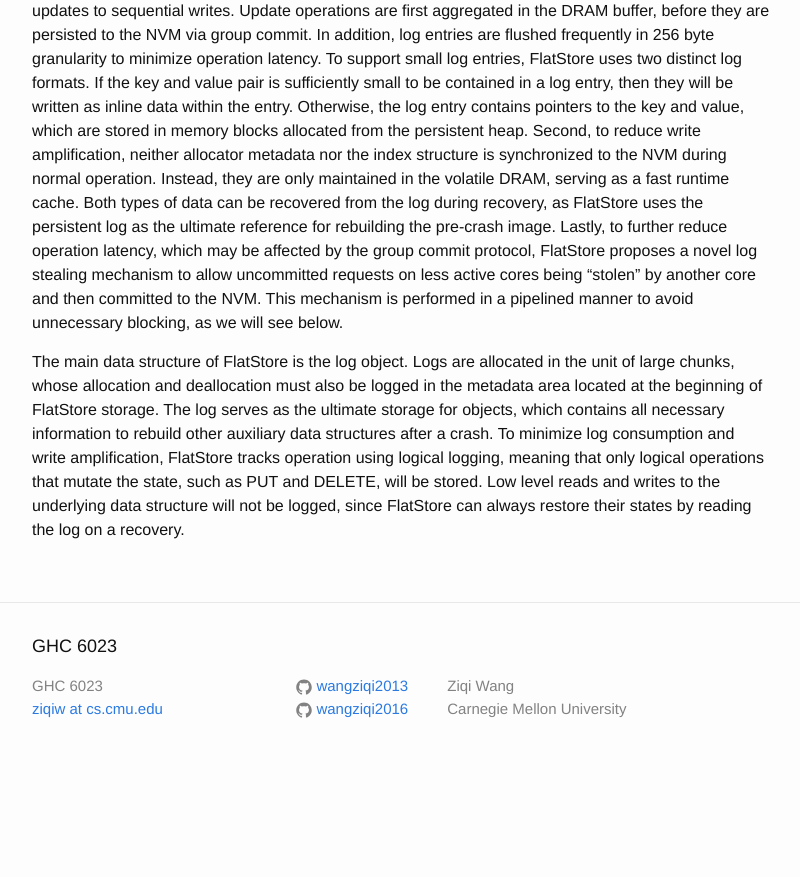
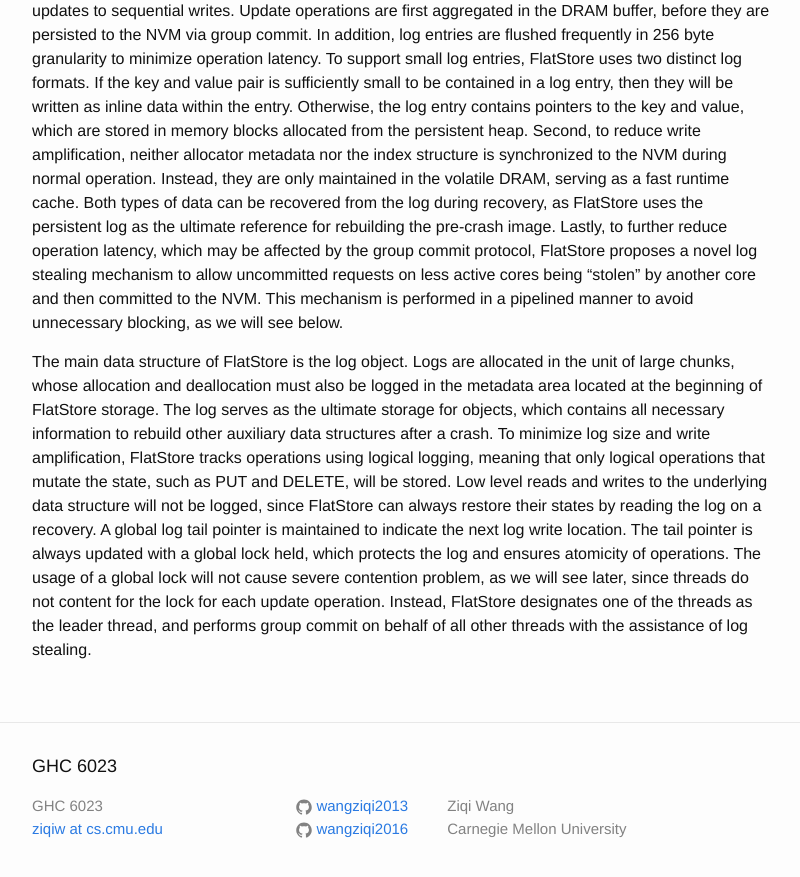
Before and after one commit to wangziqi2013/wangziqi2013.github.io, a Jekyll site: the page built from _posts/2020-07-25-flatstore.markdown, in a window 1280 px wide and 900 px high, scrolled down 1126 px. Shown: the top 877 px of the window, without its empty margins (238-1038 px from the left). Built offline with Jekyll 4.4.1, drawn with Linux system fonts in a browser that asks for light colours; before the commit the page ends 1906 px from its top, so only the background shows below that.

Commit message:
Adding global lock

```diff
--- a/_posts/2020-07-25-flatstore.markdown
+++ b/_posts/2020-07-25-flatstore.markdown
@@ -54,7 +54,11 @@ see below.
 The main data structure of FlatStore is the log object. Logs are allocated in the unit of large chunks, whose allocation
 and deallocation must also be logged in the metadata area located at the beginning of FlatStore storage. The log serves
 as the ultimate storage for objects, which contains all necessary information to rebuild other auxiliary data structures
-after a crash. To minimize log consumption and write amplification, FlatStore tracks operation using logical logging,
+after a crash. To minimize log size and write amplification, FlatStore tracks operations using logical logging,
 meaning that only logical operations that mutate the state, such as PUT and DELETE, will be stored. Low level reads and
 writes to the underlying data structure will not be logged, since FlatStore can always restore their states by
-reading the log on a recovery.
+reading the log on a recovery. A global log tail pointer is maintained to indicate the next log write location. The
+tail pointer is always updated with a global lock held, which protects the log and ensures atomicity of operations.
+The usage of a global lock will not cause severe contention problem, as we will see later, since threads do not content
+for the lock for each update operation. Instead, FlatStore designates one of the threads as the leader thread, and performs
+group commit on behalf of all other threads with the assistance of log stealing.
```
